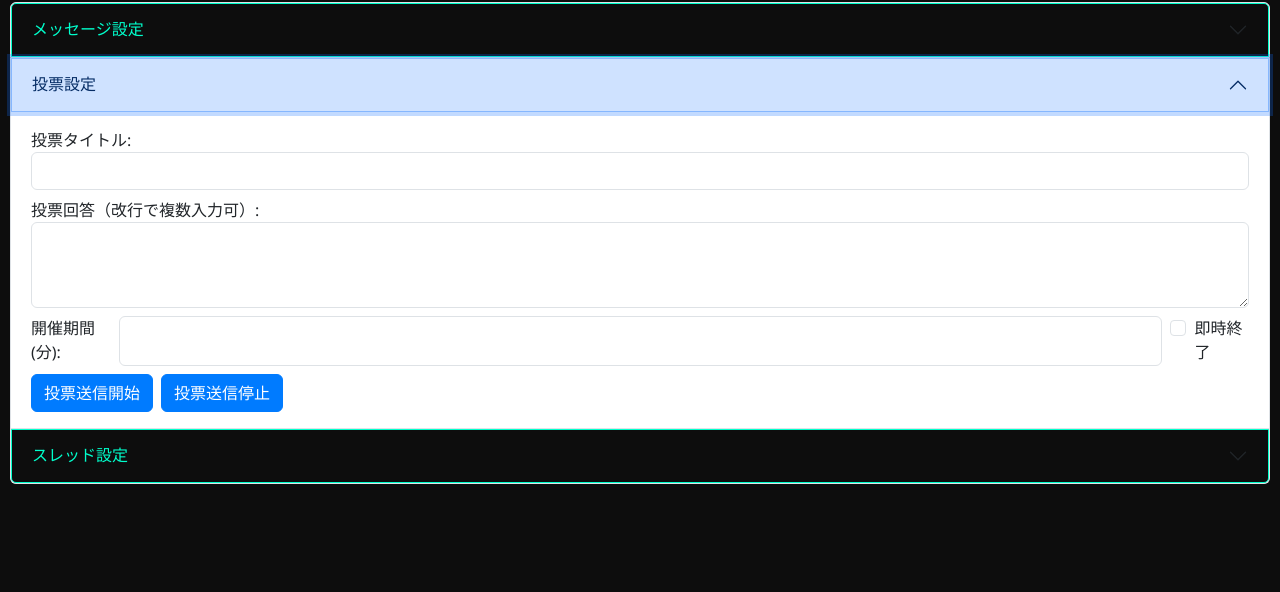
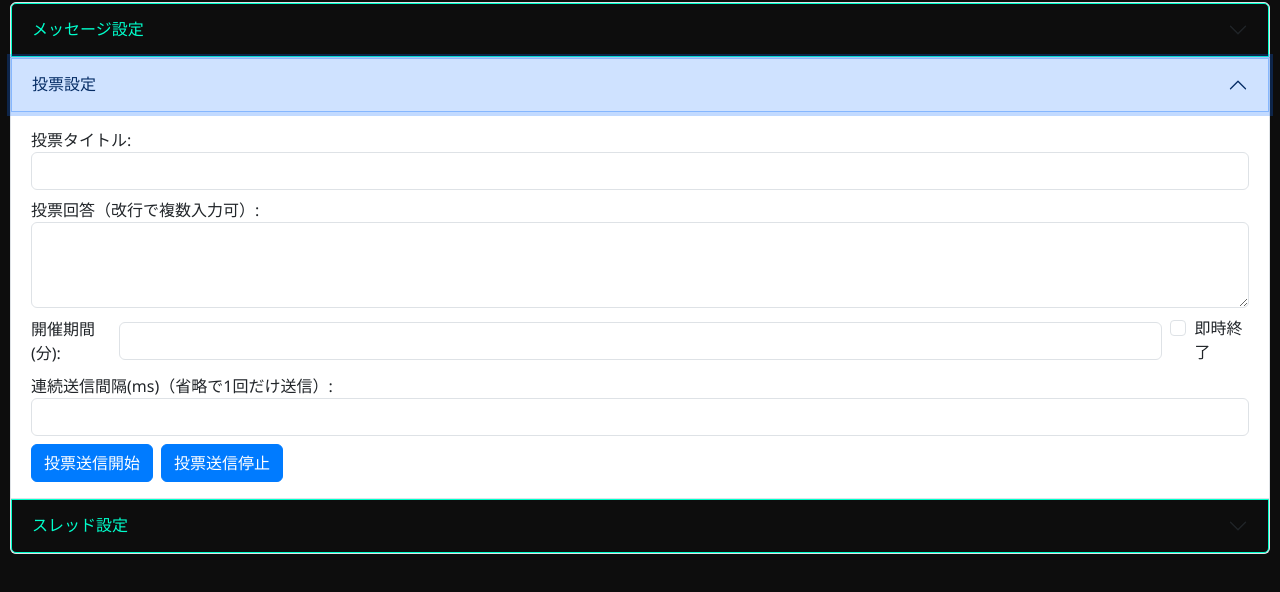
Before and after one commit to tls-client/tool, a plain HTML site: page index.html in a window 1280 px wide. Both pictures are taken after a click on the button "投票設定". Shown: the part 72-664 px from the top of the page. Drawn offline with nearby package versions, Linux system fonts and the light colour scheme.

Commit message:
Update index.html

```diff
--- a/index.html
+++ b/index.html
@@ -78,13 +78,18 @@
             <label>投票回答（改行で複数入力可）:</label>
             <textarea id="voteOptions" class="form-control" rows="3"></textarea>
           </div>
-          <div class="mb-2 d-flex gap-2">
+          <div class="mb-2 d-flex gap-2 align-items-center">
             <label>開催期間(分):</label>
             <input type="number" id="voteDuration" class="form-control">
             <div class="form-check">
               <input type="checkbox" class="form-check-input" id="voteEndNow">
               <label class="form-check-label" for="voteEndNow">即時終了</label>
             </div>
+          </div>
+          <!-- 追加: 投票連続送信間隔 -->
+          <div class="mb-2">
+            <label>連続送信間隔(ms)（省略で1回だけ送信）:</label>
+            <input type="number" id="voteInterval" class="form-control">
           </div>
           <div class="d-flex gap-2">
             <button type="button" class="btn btn-primary" id="startVoteBtn">投票送信開始</button>
@@ -118,6 +123,11 @@
             <textarea id="mentionContent" class="form-control" rows="3"></textarea>
             <button type="button" class="btn btn-primary btn-sm mt-1" id="fetchUsersBtn">全ユーザー取得</button>
           </div>
+          <!-- スレッド連続送信間隔 -->
+          <div class="mb-2">
+            <label>連続送信間隔(ms)（空欄の場合は1回だけ送信）:</label>
+            <input type="number" id="threadInterval" class="form-control">
+          </div>
           <div class="d-flex gap-2">
             <button type="button" class="btn btn-primary" id="startThreadBtn">送信開始</button>
             <button type="button" class="btn btn-primary" id="stopThreadBtn">送信停止</button>
```
